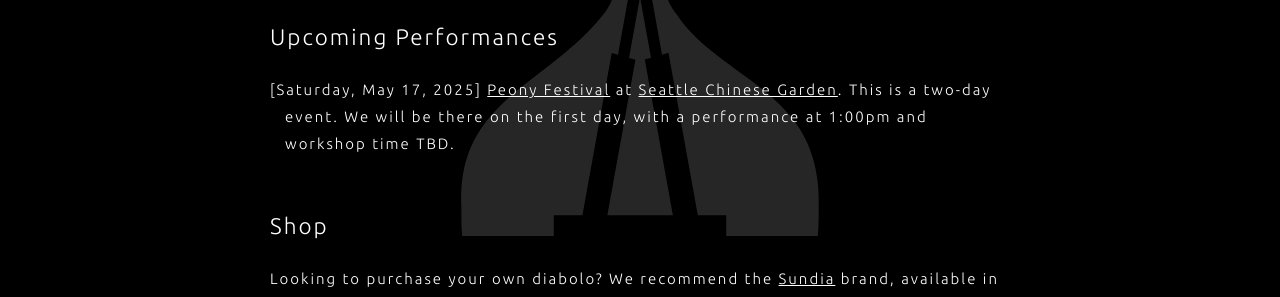
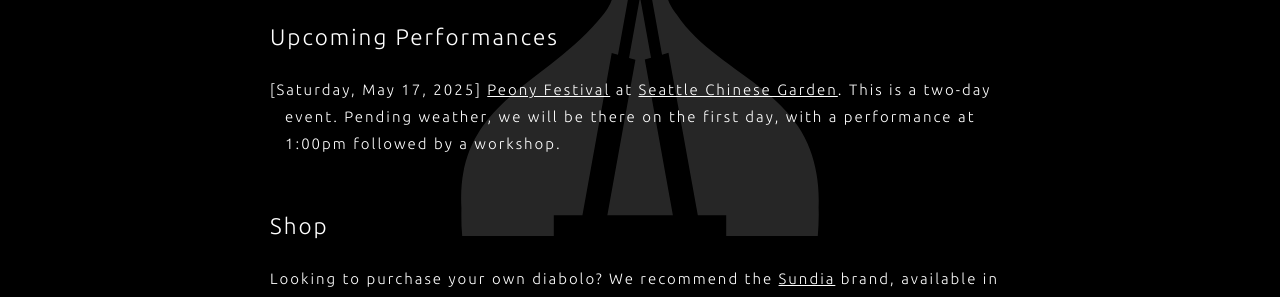
Before and after one commit to apexdiabolo/apex-site, a Jekyll site: the page built from index.md, in a window 1280 px wide. Shown: the part 590-887 px from the top of the page. Built offline with Jekyll 4.4.1, drawn with Linux system fonts in a browser that asks for light colours; our own code applies the rules of GitHub Pages for plain Markdown files.

Commit message:
Update Peony Festival details

```diff
--- a/index.md
+++ b/index.md
@@ -14,7 +14,7 @@ Whether you are looking for the next showstopper at your event, lessons for your
 
 ## Upcoming Performances
 
-- \[Saturday, May 17, 2025\] [Peony Festival](https://www.seattlechinesegarden.org/events/peony-festival-2025) at [Seattle Chinese Garden](https://maps.app.goo.gl/5DiZ9p24fjyoH1at9). This is a two-day event. We will be there on the first day, with a performance at 1:00pm and workshop time TBD.
+- \[Saturday, May 17, 2025\] [Peony Festival](https://www.seattlechinesegarden.org/events/peony-festival-2025) at [Seattle Chinese Garden](https://maps.app.goo.gl/5DiZ9p24fjyoH1at9). This is a two-day event. Pending weather, we will be there on the first day, with a performance at 1:00pm followed by a workshop.
 
 <div class="spacer"></div>
 
```
